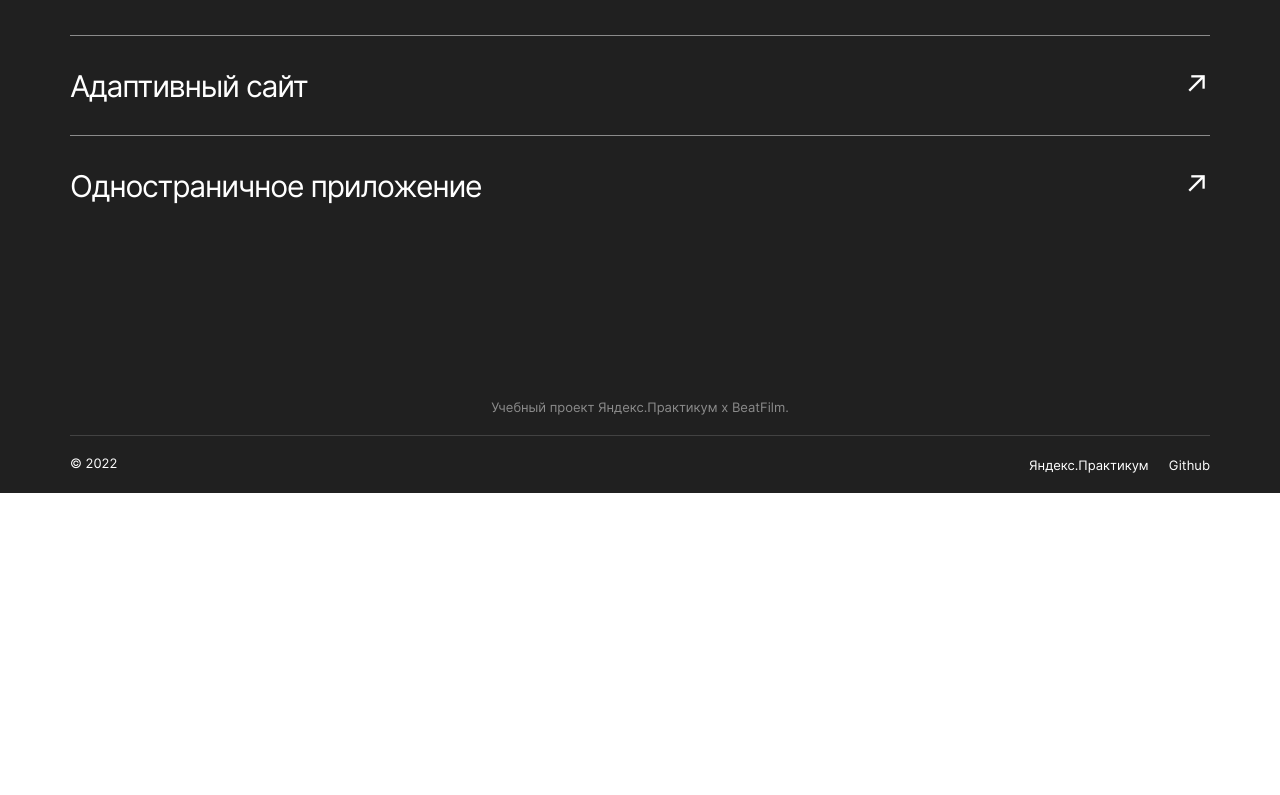
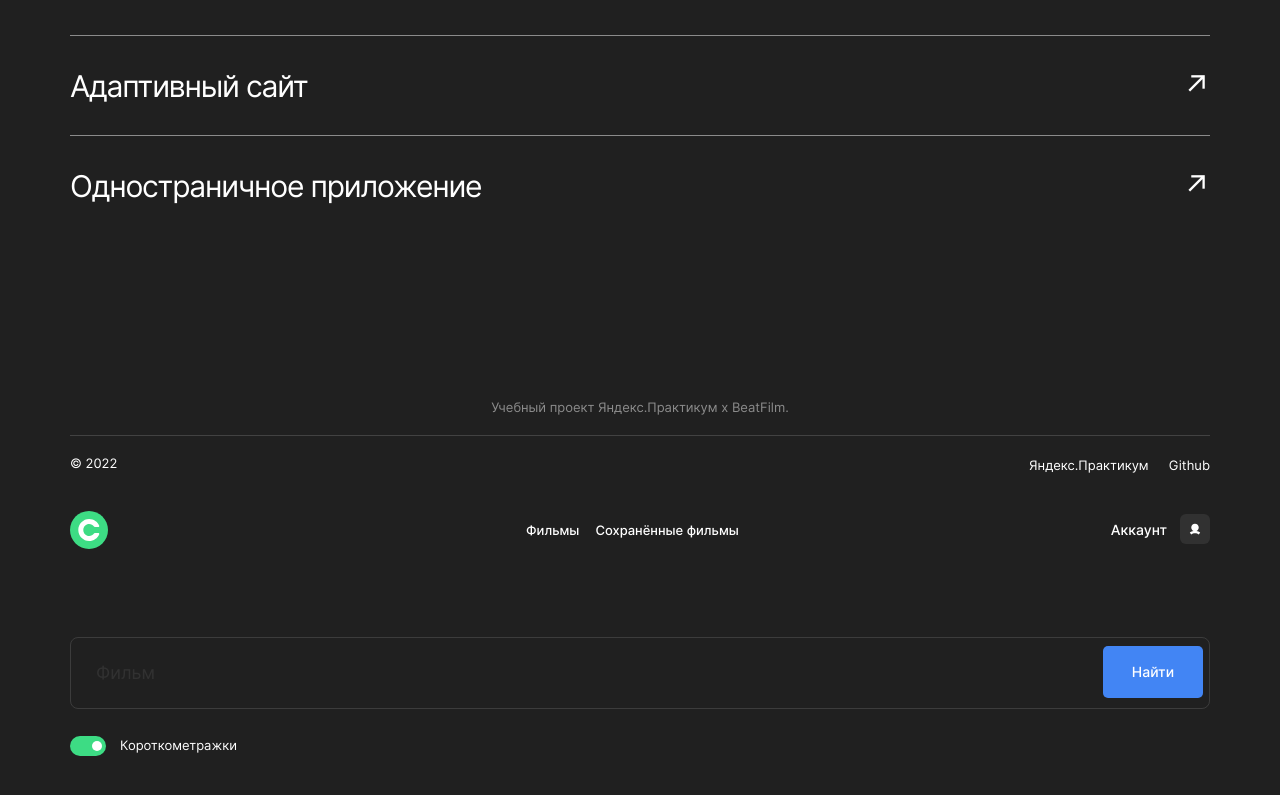
Before and after one commit to SeEvPetrov/movies-explorer-frontend, a React (Create React App) app: page /movies in a window 1280 px wide. Shown: the part 2739-3534 px from the top of the page. Before the commit the page ends 3232 px from the top, so only its background shows below. Built offline with nearby package versions, Linux system fonts and the light colour scheme.

Commit message:
feat: сверстан компонент Movies

```diff
--- a/src/components/App/App.js
+++ b/src/components/App/App.js
@@ -1,6 +1,7 @@
 import { useState, useEffect } from "react";
 
 import Main from '../Main/Main';
+import Movies from "../Movies/Movies";
 import Footer from '../Footer/Footer';
 
 import './App.css';
@@ -11,6 +12,7 @@ const [loggedIn, setLoggedIn] = useState('false');
   return (
     <div className="app">
       <Main />
+      <Movies />
     </div>
   );
 }
--- a/src/components/Header/BurgerMenu/BurgerMenu.css
+++ b/src/components/Header/BurgerMenu/BurgerMenu.css
@@ -47,12 +47,29 @@
 }
 
 .burger-menu__link {
+  position: relative;
   font-weight: 500;
   font-style: normal;
   font-size: 18px;
   line-height: 22px;
   text-decoration: none;
   color: #fff;
+}
+
+.burger-menu__link::after {
+	content: "";
+	position: absolute;
+	left: 0;
+	display: block;
+	width: 0;
+	height: 2px;
+	background-color: #fff;
+	transition: width 0.3s ease-out;
+}
+
+.burger-menu__link:hover::after,
+.burger-menu__link:focus::after {
+	width: 100%;
 }
 
 .burger-menu__link:not(:last-child) {
@@ -71,17 +88,12 @@
   display: flex;
   align-items: center;
   justify-content: center;
-  border: 0;
-  border-radius: 20px;
-  width: 100px;
-  height: 32px;
   font-weight: 500;
   font-style: normal;
   font-size: 14px;
   line-height: 16px;
   text-decoration: none;
   color: #fff;
-  background-color: #313131;
   transition: opacity 0.3s linear;
   cursor: pointer;
 }
--- a/src/components/Header/BurgerMenu/BurgerMenu.js
+++ b/src/components/Header/BurgerMenu/BurgerMenu.js
@@ -21,9 +21,14 @@ function BurgerMenu({ isOpen, isClose }) {
             Сохраненные фильмы
           </Link>
         </nav>
-        <Link to='/profile' className='burger-menu__btn-profile'>
-          Аккаунт
-        </Link>
+        <div className="burger-menu__btn-profile">
+          <Link to="/profile" className="navigate__account-link">
+            <p className="navigate__account_text">Аккаунт</p>
+          </Link>
+          <Link to="/profile">
+            <button className="navigate__account_img"></button>
+          </Link>
+        </div>
       </div>
     </div>
   );
--- a/src/components/Header/Header.css
+++ b/src/components/Header/Header.css
@@ -1,6 +1,6 @@
 .header__theme_black {
   background: #202020;
-  padding-bottom: 80px;
+  padding-bottom: 70px;
 }
 
 .header__theme_blue {
@@ -16,7 +16,7 @@
 }
 
 .header__container_movies {
-  justify-content: start;
+  justify-content: space-between;
 }
 
 .header__container_landing {
--- a/src/components/Header/MoviesHeader/MoviesHeader.css
+++ b/src/components/Header/MoviesHeader/MoviesHeader.css
@@ -2,13 +2,13 @@
   display: flex;
   align-items: center;
   justify-content: space-between;
-  width: 100%;
+  width: 60%;
 }
 
 .navigate__list {
   display: flex;
   list-style-type: none;
-  margin: 0 0 0 44px;
+  margin: 0;
   padding: 0;
 }
 
@@ -36,16 +36,33 @@
 }
 
 .navigate__account {
-  display: inline-block;
-  border-radius: 20px;
-  padding: 8px 20px;
+  display: flex;
+  align-items: center;
+  padding: 7px 0;
   font-weight: 500;
   font-size: 14px;
   line-height: 114%;
+}
+.navigate__account-link {
   text-decoration: none;
+}
+
+.navigate__account_text {
+  margin-right: 13px;
   color: #fff;
-  background: #313131;
+  text-decoration: none;
   transition: opacity 0.3s linear;
+}
+
+.navigate__account_img {
+  width: 30px;
+  height: 30px;
+  border: none;
+  border-radius: 6px;
+  background-color: #313131;
+  background-image: url(../../../images/account.svg);
+  background-position: center;
+  background-repeat: no-repeat;
 }
 
 .navigate__movies::after {
@@ -61,10 +78,10 @@
 
 .navigate__movies:hover::after,
 .navigate__movies:focus::after {
-	width: 100%; /* устанавливаем значение 100% чтобы ссылка подчёркивалась полностью */
+	width: 100%;
 }
 
-.navigate__account:hover {
+.navigate__account_text:hover {
   opacity: 0.8;
 }
 
@@ -78,10 +95,6 @@
   color: inherit;
   background-image: url(../../../images/burger.svg);
   background-color: transparent;
-}
-
-.active {
-  color: #3ddc84;
 }
 
 @media screen and (max-width: 768px) {
--- a/src/components/Header/MoviesHeader/MoviesHeader.js
+++ b/src/components/Header/MoviesHeader/MoviesHeader.js
@@ -1,34 +1,39 @@
-import BurgerMenu from '../BurgerMenu/BurgerMenu';
-import { useState } from 'react';
-import { Link, NavLink } from 'react-router-dom';
-import './MoviesHeader.css';
+import BurgerMenu from "../BurgerMenu/BurgerMenu";
+import { useState } from "react";
+import { Link, NavLink } from "react-router-dom";
+import "./MoviesHeader.css";
 
 function MoviesHeader() {
-  const [isBurgerMenuOpen, setIsBurgerMenuOpen] = useState('');
-  const handleBurgerMenuOpenClick = () => setIsBurgerMenuOpen('open');
-  const handleBurgerMenuCloseClick = () => setIsBurgerMenuOpen('');
+  const [isBurgerMenuOpen, setIsBurgerMenuOpen] = useState("");
+  const handleBurgerMenuOpenClick = () => setIsBurgerMenuOpen("open");
+  const handleBurgerMenuCloseClick = () => setIsBurgerMenuOpen("");
 
   return (
     <>
-      <nav className='navigate'>
-        <ul className='navigate__list'>
-          <li className='navigate__item'>
-            <NavLink to='/movies' className='navigate__movies'>
+      <nav className="navigate">
+        <ul className="navigate__list">
+          <li className="navigate__item">
+            <NavLink to="/movies" className="navigate__movies">
               Фильмы
             </NavLink>
           </li>
-          <li className='navigate__item'>
-            <NavLink to='/saved-movies' className='navigate__movies'>
+          <li className="navigate__item">
+            <NavLink to="/saved-movies" className="navigate__movies">
               Сохранённые фильмы
             </NavLink>
           </li>
         </ul>
-        <Link to='/profile' className='navigate__account'>
-          Аккаунт
-        </Link>
+        <div className="navigate__account">
+          <Link to="/profile" className="navigate__account-link">
+            <p className="navigate__account_text">Аккаунт</p>
+          </Link>
+          <Link to="/profile">
+            <button className="navigate__account_img"></button>
+          </Link>
+        </div>
       </nav>
       <button
-        className='navigate__button-open'
+        className="navigate__button-open"
         onClick={handleBurgerMenuOpenClick}
       ></button>
       <BurgerMenu
--- /dev/null
+++ b/src/components/Movies/Checkbox/Checkbox.css
@@ -0,0 +1,59 @@
+.checkbox__title {
+  font-weight: 400;
+  font-size: 13px;
+  line-height: 138%;
+  margin: 0;
+}
+
+.checkbox__container {
+  display: flex;
+  gap: 14px;
+  align-items: center;
+  justify-content: center;
+  align-self: flex-start;
+}
+
+.custom-checkbox {
+  position: absolute;
+  z-index: -1;
+  opacity: 0;
+}
+
+.custom-checkbox + label {
+  display: inline-flex;
+  align-items: center;
+  cursor: pointer;
+  user-select: none;
+}
+
+.custom-checkbox + label::before {
+  content: "";
+  display: inline-block;
+  flex-grow: 0;
+  flex-shrink: 0;
+  border-radius: 20px;
+  width: 36px;
+  height: 20px;
+  background-image: url(../../../images/checkbox.svg);
+  background-position: right;
+  background-size: 50% 50%;
+  background-repeat: no-repeat;
+  background-color: #3ddc84;
+}
+
+.custom-checkbox:checked + label::before {
+  border-radius: 20px;
+  background: #d8d5d5;
+  background-image: url(../../../images/checkbox.svg);
+  background-position: left;
+  background-size: 50% 50%;
+  background-repeat: no-repeat;
+}
+
+
+@media screen and (max-width: 370px) {
+  .checkbox__title {
+    font-size: 11px;
+    line-height: 18px;
+  }
+}
--- /dev/null
+++ b/src/components/Movies/Checkbox/Checkbox.js
@@ -0,0 +1,21 @@
+import { useLocation } from 'react-router-dom';
+import './Checkbox.css';
+
+function Checkbox() {
+  return (
+    <div className='checkbox checkbox__container'>
+      <input
+          type='checkbox'
+          className='custom-checkbox'
+          id='custom-checkbox'
+          name='custom-checkbox'
+          defaultValue='yes'
+        />
+
+      <label htmlFor='custom-checkbox'></label>
+      <p className='checkbox__title'>Короткометражки</p>
+    </div>
+  );
+}
+
+export default Checkbox;
--- /dev/null
+++ b/src/components/Movies/Movies.js
@@ -0,0 +1,19 @@
+import Header from "../Header/Header";
+import MainMovies from '../Header/MoviesHeader/MoviesHeader';
+import SearchForm from "./SearchForm/SearchForm";
+
+function Movies () {
+    return (
+        <>
+        <Header
+        color={'header__theme_black'}
+        location={'header__container_movies'}
+      >
+        <MainMovies />
+      </Header>
+      <SearchForm />
+      </>
+    );
+}
+
+export default Movies;
--- /dev/null
+++ b/src/components/Movies/SearchForm/SearchForm.css
@@ -0,0 +1,124 @@
+.search {
+  background: #202020;
+}
+
+.search__container {
+  display: flex;
+  flex-direction: column;
+  margin: 0 auto;
+  border-bottom: 1px solid rgba(170, 170, 170, .2);
+  padding-bottom: 44px;
+  max-width: 1140px;
+  box-sizing: border-box;
+}
+
+.search__form {
+  position: relative;
+  margin: 0 auto;
+  display: flex;
+  margin-right: 48px;
+  padding-bottom: 27px;
+  width: 100%;
+  height: 72px;
+}
+
+.search__input {
+  flex-grow: 1;
+  outline: none;
+  border: 1.5px solid #aaa;
+  border-radius: 8px;
+  padding: 25px;
+  font-weight: 400;
+  font-size: 18px;
+  line-height: 20px;
+  box-sizing: border-box;
+  color: #fff;
+  background: transparent;
+  opacity: 0.2;
+}
+
+.search__input:focus {
+  border: 1px solid #fff;
+  color: #fff;
+  opacity: 1;
+}
+
+.search__button {
+  position: absolute;
+  right: 7px;
+  top: 9px;
+  font-weight: 500;
+  font-size: 14px;
+  line-height: 18px;
+  border: none;
+  border-radius: 5px;
+  padding: 0;
+  width: 100px;
+  height: 52px;
+  color: #ffffff;
+  background-color: #4285f4;
+  transition: opacity 0.3s linear;
+  cursor: pointer;
+}
+
+.search__button:hover {
+  opacity: 0.8;
+}
+
+.search__error {
+  position: absolute;
+  left: 50%;
+  bottom: -30px;
+  font-weight: 400;
+  font-size: 13px;
+  color: red;
+  transform: translate(-50%, -50%);
+}
+
+.search-form__input_invalid:focus {
+  border-color: red;
+  opacity: 1;
+}
+
+@media screen and (max-width: 1190px) {
+  .search__container {
+    width: calc(100% - 30px * 2);
+    padding-bottom: 52px;
+  }
+}
+
+@media screen and (max-width: 890px) {
+  .search__error {
+    bottom: -25px;
+    font-size: 10px;
+  }
+}
+
+@media screen and (max-width: 600px) {
+  .search__container {
+    width: calc(100% - 14px * 2);
+    padding-bottom: 64px;
+  }
+
+  .search__form {
+    padding-bottom: 31px;
+  }
+
+  .search__input {
+    padding: 20px 12px;
+    font-size: 16px;
+    line-height: 18px;
+    height: 56px;
+  }
+  .search__button {
+    width: 80px;
+    height: 44px;
+    right: 6px;
+    top: 6px;
+  }
+
+  .search__error {
+    bottom: -23px;
+    font-size: 8px;
+  }
+}
--- /dev/null
+++ b/src/components/Movies/SearchForm/SearchForm.js
@@ -0,0 +1,26 @@
+import Checkbox from '../Checkbox/Checkbox';
+import './SearchForm.css';
+
+function SearchForm() {
+    return (
+        <section className='search'>
+      <div className='search__container'>
+        <form
+          action='#'
+          className='search__form'
+        >
+          <input
+            type='text'
+            className='search__input'
+            placeholder='Фильм'
+          />
+          <button type='submit' className='search__button'>Найти</button>
+          <span className='search__error'></span>
+        </form>
+        <Checkbox />
+      </div>
+    </section>
+    );
+}
+
+export default SearchForm;
```
Also changed, not shown: src/components/Movies/Movies.css (added), src/images/account.svg (added).
